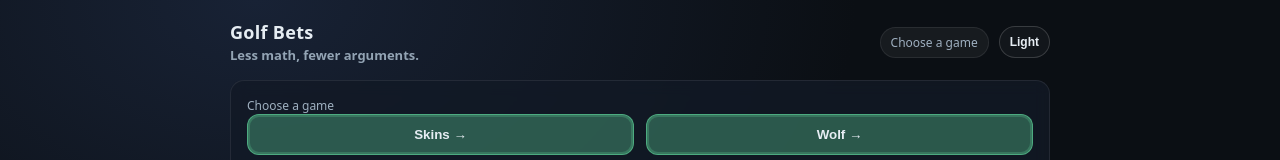
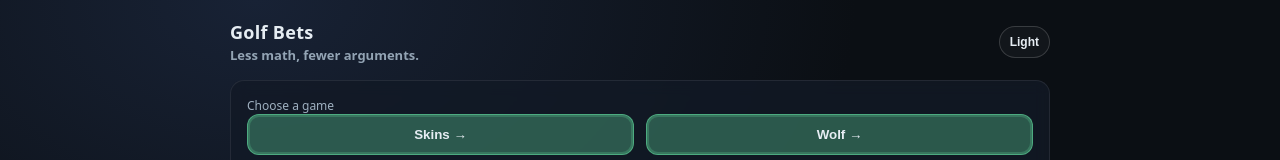
Before and after one commit to shawncheatham/golfbets, a React app in the folder app/: page / in a window 1280 px wide. Shown: the top 160 px of the page. Built offline with nearby package versions, Linux system fonts and the light colour scheme; the HTML template or start-up script is replaced by a standard one.

Commit message:
UX: hide header pill on game picker

```diff
--- a/app/src/App.tsx
+++ b/app/src/App.tsx
@@ -449,9 +449,6 @@ export default function App() {
   }
 
   function headerPill() {
-    // On the game picker, avoid showing game-specific stake/progress.
-    if (screen === 'game') return 'Choose a game'
-
     const through = lastCompletedHole()
     const progress = `Through ${through}/18`
 
@@ -485,7 +482,7 @@ export default function App() {
         </div>
 
         <div className="headerRight">
-          <div className="pill">{headerPill()}</div>
+          {screen !== 'game' && <div className="pill">{headerPill()}</div>}
           <button
             className="btn ghost iconBtn"
             onClick={() => setTheme((t) => (t === 'dark' ? 'light' : 'dark'))}
```
